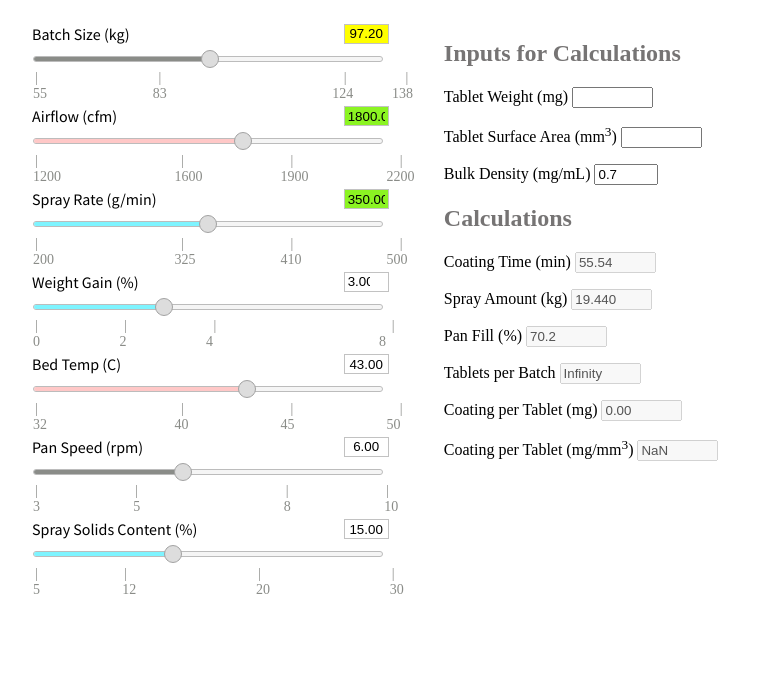
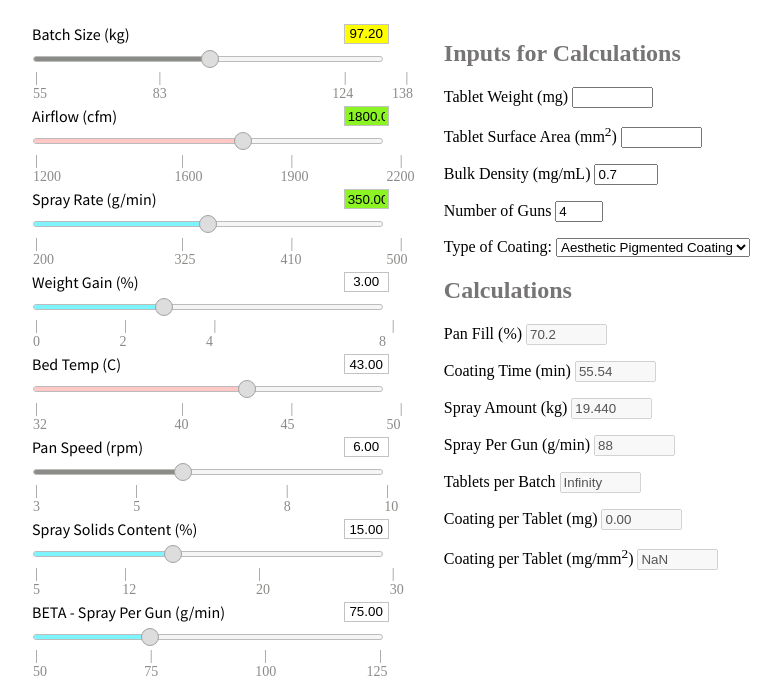
Before and after one commit to kedwards0107/fcslider, a plain HTML site: page slider.html in a window 1280 px wide. Shown: the part 122-802 px from the top of the page, without its empty margins (401-1182 px from the left). Drawn offline with Linux system fonts and the light colour scheme.

Commit message:
Added film coating drop down and calc for spray rate per gun

```diff
--- a/slider.css
+++ b/slider.css
@@ -28,6 +28,7 @@ body {
 .floaty {
   width: 55%;
   float: right;
+text-align: justify;
 }
 
 h1 {
@@ -180,7 +181,8 @@ h2 {
 #slider4,
 #slider5,
 #slider6,
-#slider7 {
+#slider7,
+#slider8 {
   width: 10%;
   float: right;
   text-align: center;
--- a/slider.html
+++ b/slider.html
@@ -133,15 +133,15 @@
         <div class="marker">500</div>
       </div>
       <input
-        type="number"
+        type="text"
         class="slider1"
         id="slider3"
         name="value3"
         text="Weight Gain (%)"
-        min=0
-        max=8
-        value=3
-        step=0.1
+        min="0"
+        max="8"
+        value="3"
+        step="0.1"
         onchange="calculate()"
       />
       <div class="Row_ticks">
@@ -271,6 +271,37 @@
         <div class="marker"></div>
         <div class="marker">30</div>
       </div>
+      <input
+        type="text"
+        class="slider1"
+        id="slider8"
+        name="value8"
+        text="BETA - Spray Per Gun (g/min)"
+        min="50"
+        max="125"
+        value="75"
+        step="1"
+        onchange="calculate()"
+      />
+      <div class="Row_ticks">
+        <div class="marker">|</div>
+        <div class="marker"></div>
+        <div class="marker">|</div>
+        <div class="marker"></div>
+        <div class="marker">|</div>
+        <div class="marker"></div>
+        <div class="marker">|</div>
+      </div>
+      <div class="Row">
+        <div class="marker">50</div>
+        <div class="marker"></div>
+        <div class="marker">75</div>
+        <div class="marker"></div>
+        <div class="marker">100</div>
+        <div class="marker"></div>
+        <div class="marker">125</div>
+
+      </div>
     </div>
       <!-- Change Label Here -->
       <div class="floaty">
@@ -283,7 +314,7 @@
     size = "7"
      />
     <p></p>
-    <label for="surfaceArea">Tablet Surface Area (mm<sup>3</sup>)</label>
+    <label for="surfaceArea">Tablet Surface Area (mm<sup>2</sup>)</label>
     <input
     id="surfaceArea"
     size = "7" />
@@ -295,42 +326,46 @@
     step = "0.1"
     min="0.1"
     max="0.9"
-    value="0.7"
-    onChange = "calculate()" />
+    value="0.7"/>
     <p></p>
-    <!-- <label for="tablet">Tablet Weight (mg)</label>
-    <input id="tablet" value="300" />
-    <p></p> -->
-      <!-- <input
-        type="number"
-        min="0.1"
-        max="1.0"
-        step="0.1"
-        value="0.5"
-        id="Bulk Density"
-      />
-      Bulk Density (g/mL)<text id="Bulk Density" style="inline"></text>
-      <p></p> -->
+    <label for="numGuns">Number of Guns</label>
+    <input
+    type="number"
+    id="numGuns"
+    min="2"
+    max="4"
+    size = "7"
+    value = "4" />
+    <p></p>
+    <form action=""></form>
+    <label for="typeCoat">Type of Coating:</label>
+    <select name="typeCoat" id="typeCoat">
+      <option value="Aesthetic Pigmented Coating" id="typeCoat">Aesthetic Pigmented Coating</option>
+      <option value="Aesthetic Clear Coating" id="typeCoat">Aesthetic Clear Coating</option>
+      <option value="Functional Coating" id="typeCoat">Functional Coating</option>
+    </select>
 
       <h2>Calculations</h2>
+      <label for="">Pan Fill (%)</label>
+      <input type="integer" id="panFill" size = "7"disabled />
+      <p></p>
       <label for="">Coating Time (min)</label>
       <input type="integer" id="coatingTime" size = "7"disabled />
       <p></p>
       <label for="">Spray Amount (kg)</label>
       <input type="integer" id="sprayAmount" size = "7"disabled />
       <p></p>
-      <label for="">Pan Fill (%)</label>
-      <input type="integer" id="panFill" size = "7"disabled />
+      <label for="">Spray Per Gun (g/min)</label>
+      <input type="integer" id="perGun" size = "7"disabled />
       <p></p>
       <label for="">Tablets per Batch</label>
-      <input type="integer" id="perBatch" size = "7"disabled />
+      <input type="integer" id="perBatch" size = "7" disabled />
       <p></p>
       <label for="">Coating per Tablet (mg)</label>
       <input type="integer" id="perTablet" size = "7"disabled />
       <p></p>
-      <label for="">Coating per Tablet (mg/mm<sup>3</sup>)</label>
-      <input type="integer" id="perMm3" size = "7"disabled />
-
+      <label for="">Coating per Tablet (mg/mm<sup>2</sup>)</label>
+      <input type="integer" id="perMm2" size = "7"disabled />
       </div>
     <script type="text/javascript" src="sliders.js"></script>
     <script type="text/javascript"></script>
--- a/sliders.js
+++ b/sliders.js
@@ -169,7 +169,7 @@ for (var i = 0; i < sliders.length; i++) {
     },
     true
   );
-
+// changes slider value based on number entered in input field
   sliders[i].addEventListener(
     "change",
     function (e) {
@@ -235,7 +235,7 @@ function my_offset(elem) {
 
   return { left: x, top: y };
 }
-
+// Sets decimals for sliders
 function round(value, precision) {
   var multiplier = Math.pow(10, precision || 0);
   var num32 = (value * multiplier) / multiplier;
@@ -273,6 +273,7 @@ function createSuperElement(type, attributes, innerHTML, style) {
   return element;
 }
 
+// Creates table - deleted sliders if commented out
 function createSuperTable(data, attributes) {
   if (attributes === undefined) attributes = "";
   table = createSuperElement("table", attributes);
@@ -290,11 +291,11 @@ function createSuperTable(data, attributes) {
   }
 
   return table;
-}
+};
 var bsm2 = 83;
 var bsm3 = 124;
 calculate;
-// on click re-calculate batch size
+// on click re-calculate batch size and change markers and marker values
 document.getElementById("bulk").addEventListener("click", function () {
   if (document.getElementById("bulk").value == "0.7") {
     console.log(document.getElementById("bulk").value);
@@ -343,7 +344,7 @@ document.getElementById("bulk").addEventListener("click", function () {
      coatingTime.value;
   }
 });
-// on keyup re-calculate batch size
+// on keyup re-calculate batch size and change marker values
 document.getElementById("bulk").addEventListener("keyup", function () {
   if (document.getElementById("bulk").value == "0.7" && document.getElementById("bulk").value <= 1){
     console.log(document.getElementById("bulk").value);
@@ -398,6 +399,7 @@ document.getElementById("bulk").addEventListener("keyup", function () {
     coatingTime.value;
   } else document.getElementById("bulk").value = "N/A";
 });
+// change calculations when bulk density value is changed by click
 document.getElementById("bulk").addEventListener("click", function () {
   coatingTime =
     (document.getElementById("slider1").value *
@@ -412,33 +414,63 @@ document.getElementById("bulk").addEventListener("click", function () {
     100;
   document.getElementById("panFill").value = parseFloat(panFill).toFixed(2);
 });
-document.getElementById("tablet").addEventListener("keyup", function () {
-  perTablet =
-    (document.getElementById("tablet").value * (document.getElementById("slider3").value / 100));
-  document.getElementById("perTablet").value = parseFloat(perTablet).toFixed(2);
-  perBatch =
-      (document.getElementById("slider1").value * 1000) /
-      (document.getElementById("tablet").value / 1000);
-    document.getElementById("perBatch").value = parseFloat(perBatch).toFixed(0);
-});
+
+// change calculations when bulk density value is changed by keyup
 document.getElementById("bulk").addEventListener("keyup", function () {
     panFill =
       (document.getElementById("slider1").value /
         document.getElementById("slider1").max) *
       100;
     document.getElementById("panFill").value = parseFloat(panFill).toFixed(2);
-    perMm3 =
+    calcMm2 =
       document.getElementById("perTablet").value /
       document.getElementById("surfaceArea").value;
-    document.getElementById("perMm3").value = parseFloat(perMm3).toFixed(3);
+    document.getElementById("perMm2").value = parseFloat(calcMm2).toFixed(3);
 });
 
+// change calculations when number of guns value is changed by click
+document.getElementById("numGuns").addEventListener("click", function () {
+  calcSprayPerGun =
+    document.getElementById("slider2").value /
+    document.getElementById("numGuns").value;
+  document.getElementById("perGun").value = calcSprayPerGun.toFixed(0);
+});
+
+// change calculations when number of guns value is changed by keyup
+document.getElementById("numGuns").addEventListener("keyup", function () {
+    calcSprayPerGun =
+      document.getElementById("slider2").value /
+      document.getElementById("numGuns").value;
+    document.getElementById("perGun").value = calcSprayPerGun.toFixed(0);
+});
+// change calculations when tablet weight is entered
+document.getElementById("tablet").addEventListener("keyup", function () {
+  calcCoatPerTab =
+    document.getElementById("tablet").value *
+    (document.getElementById("slider3").value / 100);
+  document.getElementById("perTablet").value = parseFloat(calcCoatPerTab).toFixed(2);
+  perBatch =
+    (document.getElementById("slider1").value * 1000) /
+    (document.getElementById("tablet").value / 1000);
+  document.getElementById("perBatch").value = parseFloat(perBatch).toFixed(0);
+});
+// change calculation when surface area is entered
 document.getElementById("surfaceArea").addEventListener("keyup", function () {
-  perMm3 =
+  calcMm2 =
     document.getElementById("perTablet").value /
     document.getElementById("surfaceArea").value;
-  document.getElementById("perMm3").value = parseFloat(perMm3).toFixed(3);
+  document.getElementById("perMm2").value = parseFloat(calcMm2).toFixed(3);
 });
+
+// document.getElementById("slider2").addEventListener("click", function () {
+//   numGuns =
+//      document.getElementById("slider2").value /
+//      document.getElementById("numGuns").value;
+//    document.getElementById("slider8").value = numGuns.toFixed(2);
+//   return document.getElementById("slider8").value;
+// });
+
+
     // var cpt = function (obj) {
     //   if (obj.value != "") {
     //     document.getElementById("perTablet").value =
@@ -457,7 +489,8 @@ function calculate() {
   var slider5 = document.getElementById("slider5").value;
   var slider6 = document.getElementById("slider6").value;
   var slider7 = document.getElementById("slider7").value;
-  var bulk = document.getElementById("bulk").value;
+  var slider8 = document.getElementById("slider8").value;
+
 
   //Change Your Code here
   var coatingTime =
@@ -481,18 +514,24 @@ function calculate() {
       document.getElementById("slider1").max) *
     100;
   document.getElementById("panFill").value = panFill.toFixed(1);
-  var perTablet =
+  var calcCoatPerTab =
     document.getElementById("tablet").value *
     (document.getElementById("slider3").value / 100);
-  document.getElementById("perTablet").value = parseFloat(perTablet).toFixed(2);
+  document.getElementById("perTablet").value = parseFloat(
+    calcCoatPerTab).toFixed(2);
   var perBatch =
     (document.getElementById("slider1").value * 1000) /
     (document.getElementById("tablet").value / 1000);
   document.getElementById("perBatch").value = parseFloat(perBatch).toFixed(0);
-    var perMm3 =
-      (document.getElementById("perTablet").value) /
-      (document.getElementById("surfaceArea").value);
-    document.getElementById("perMm3").value = parseFloat(perMm3).toFixed(3);
+    var calcMm2 =
+      document.getElementById("perTablet").value /
+      document.getElementById("surfaceArea").value;
+    document.getElementById("perMm2").value = parseFloat(calcMm2).toFixed(3);
+    var calcSprayPerGun =
+        (document.getElementById("slider2").value /
+          document.getElementById("numGuns").value);
+      document.getElementById("perGun").value = calcSprayPerGun.toFixed(0);
+
   // Change slider1 value field background based on value entered
   var changeColor1 = function (obj) {
     if (obj.value > bsm2 && obj.value < bsm3) {
```
